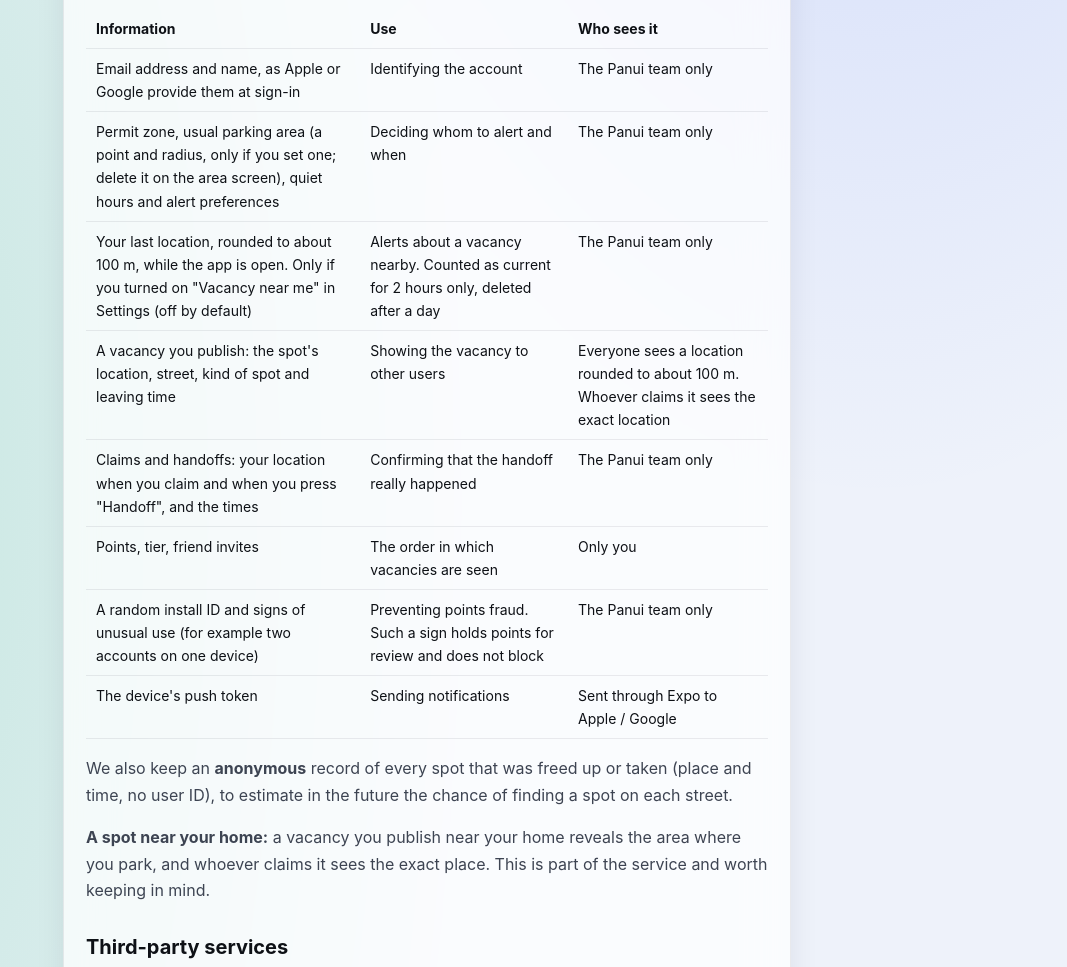
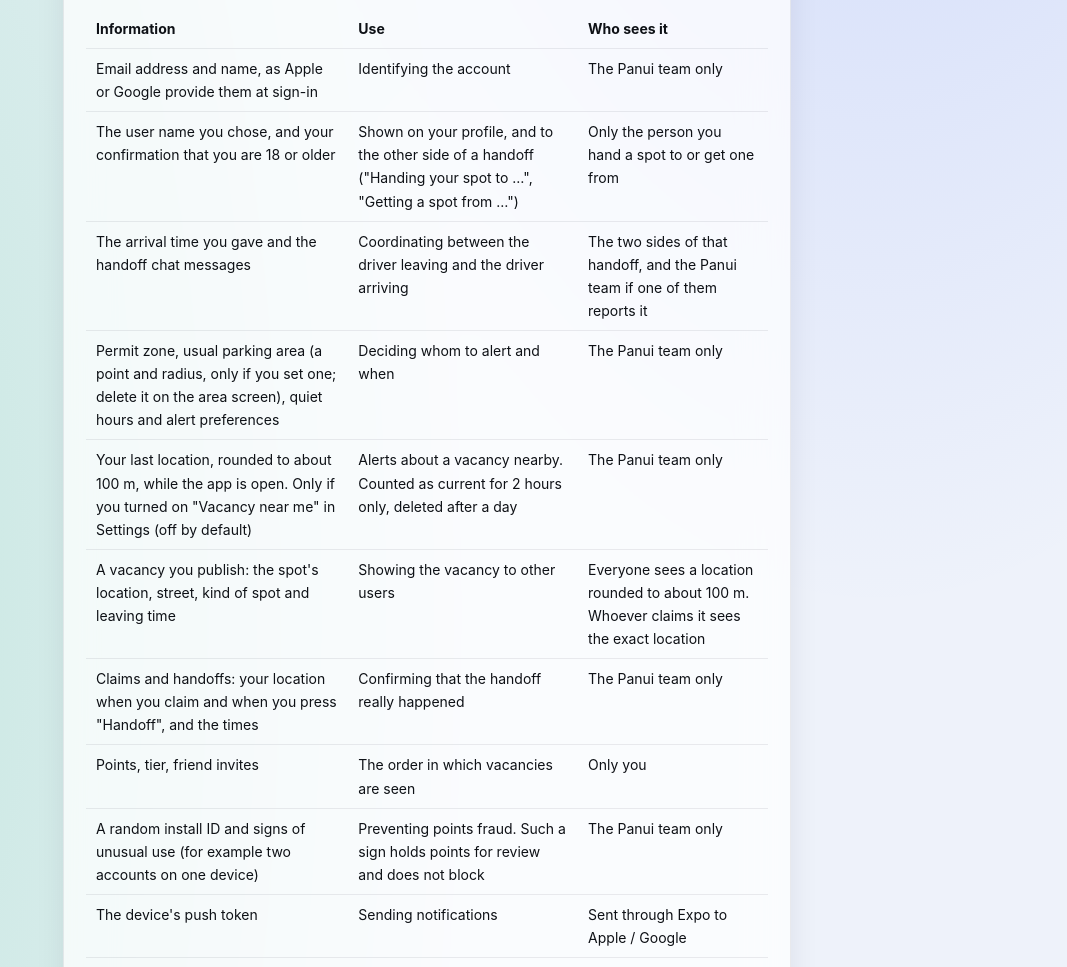
Before and after one commit to HadarDavidson/panui-site, a plain HTML site: page privacy-en.html in a window 1280 px wide. Shown: the part 1470-2437 px from the top of the page, without its empty margins (213-1280 px from the left). Drawn offline with Linux system fonts and the light colour scheme.

Commit message:
Add additional user data handling details

```diff
--- a/privacy-en.html
+++ b/privacy-en.html
@@ -111,6 +111,16 @@ footer { margin-top: 24px; font-size: 13px; color: var(--muted); text-align:cent
 <td>The Panui team only</td>
 </tr>
 <tr>
+<td>The user name you chose, and your confirmation that you are 18 or older</td>
+<td>Shown on your profile, and to the other side of a handoff ("Handing your spot to …", "Getting a spot from …")</td>
+<td>Only the person you hand a spot to or get one from</td>
+</tr>
+<tr>
+<td>The arrival time you gave and the handoff chat messages</td>
+<td>Coordinating between the driver leaving and the driver arriving</td>
+<td>The two sides of that handoff, and the Panui team if one of them reports it</td>
+</tr>
+<tr>
 <td>Permit zone, usual parking area (a point and radius, only if you set one; delete it on the area screen), quiet hours and alert preferences</td>
 <td>Deciding whom to alert and when</td>
 <td>The Panui team only</td>
@@ -186,6 +196,7 @@ footer { margin-top: 24px; font-size: 13px; color: var(--muted); text-align:cent
 <li><strong>Retention periods</strong> (automatic deletion once a day):<ul>
 <li>Your last location for "vacancy near me" alerts: deleted after a day.</li>
 <li>The exact handoff locations (when claiming and when pressing "Handoff"): deleted 30 days after the handoff ended. The spot's own location is then rounded to about 100 m.</li>
+<li>Handoff chat messages: deleted 30 days after the handoff ended.</li>
 <li>The notification log: deleted after 30 days.</li>
 <li>Vacancies and handoffs: deleted 12 months after the leaving time.</li>
 <li>Reports about users and signs of unusual use: deleted after 12 months.</li>
```
